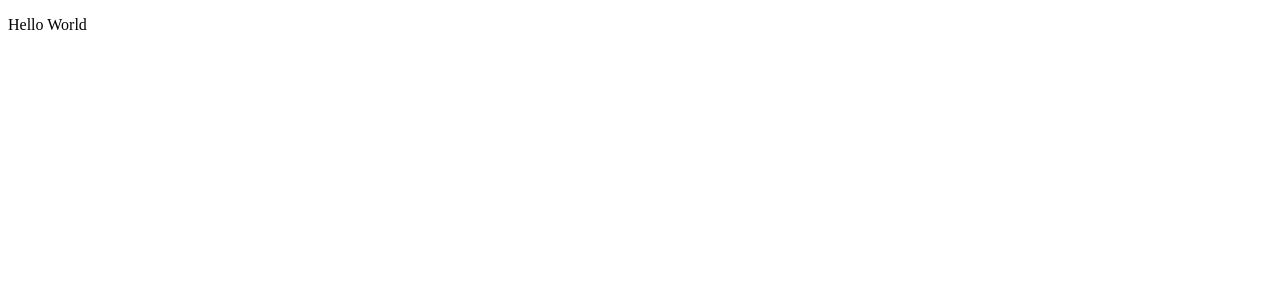
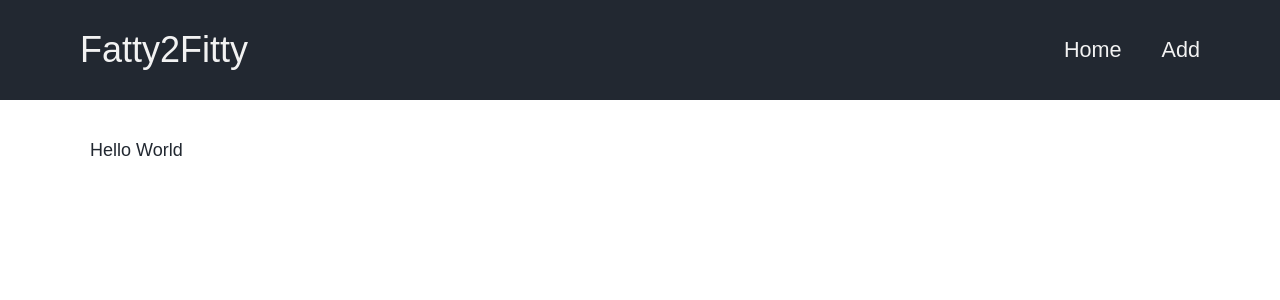
Before and after one commit to neuefische/cgn-java-23-3-teamprojekt-team-2, a React (Vite) app in the folder frontend/: page / in a window 1280 px wide. Shown: the top 300 px of the page. Built offline with nearby package versions, Linux system fonts and the light colour scheme.

Commit message:
Add Header component, add Header and generell styling,

```diff
--- a/frontend/src/App.tsx
+++ b/frontend/src/App.tsx
@@ -1,8 +1,12 @@
+import Header from "./components/header/Header.tsx";
 
 function App() {
   return (
     <>
-      <p>Hello World</p>
+        <Header />
+        <div className={"container"}>
+            <p>Hello World</p>
+        </div>
     </>
   )
 }
--- /dev/null
+++ b/frontend/src/components/header/Header.css
@@ -0,0 +1,24 @@
+header {
+    height: 100px;
+    width: 100%;
+    background: var(--main-color);
+    color: var(--color-4);
+    padding: 0 80px;
+    display: flex;
+    justify-content: space-between;
+    align-items: center;
+}
+
+.logo {
+    font-size: 2rem;
+}
+
+.nav-main > ul{
+    display: flex;
+}
+
+.nav-main li {
+    list-style: none;
+    margin-left: 40px;
+    font-size: 1.2rem;
+}
--- /dev/null
+++ b/frontend/src/components/header/Header.tsx
@@ -0,0 +1,17 @@
+import "./Header.css";
+
+function Header() {
+    return (
+        <header>
+            <p className={"logo"}>Fatty2Fitty</p>
+            <nav className={"nav-main"}>
+                <ul>
+                    <li>Home</li>
+                    <li>Add</li>
+                </ul>
+            </nav>
+        </header>
+    )
+}
+
+export default Header;
--- /dev/null
+++ b/frontend/src/index.css
@@ -0,0 +1,24 @@
+/* Genrell styles */
+:root {
+    --main-color: #222831;
+    --secondary-color: #393e46;
+    --color-3: #f96d00;
+    --color-4: #f2f2f2;
+}
+
+* {
+    box-sizing: border-box;
+    margin: 0;
+    padding: 0;
+}
+
+html {
+    font-size: 18px;
+    font-family: sans-serif;
+    color: var(--main-color);
+}
+
+.container {
+    padding: 40px 90px;
+    min-height: 100vh;
+}
--- a/frontend/src/main.tsx
+++ b/frontend/src/main.tsx
@@ -2,6 +2,7 @@ import React from 'react'
 import ReactDOM from 'react-dom/client'
 import App from './App.tsx'
 import {BrowserRouter} from "react-router-dom";
+import "./index.css";
 
 ReactDOM.createRoot(document.getElementById('root')!).render(
   <React.StrictMode>
```
